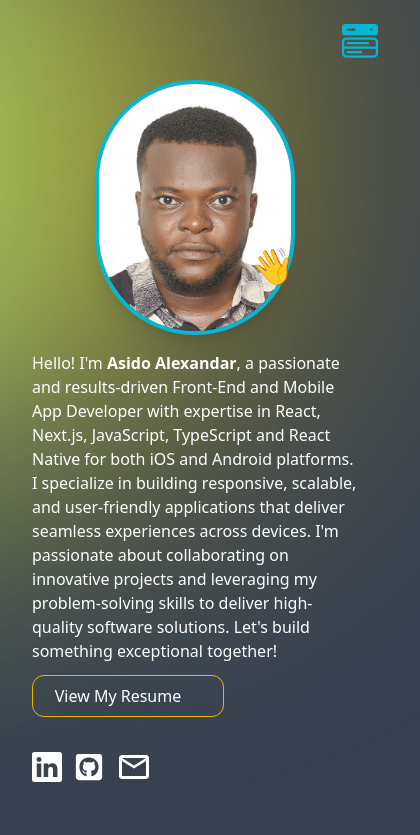
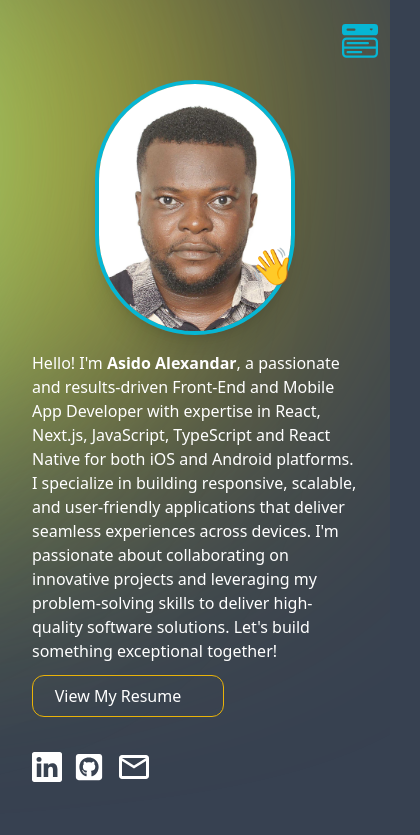
Before and after one commit to lexxAsido/portfolio, a Next.js app: page / in a window 390 px wide. Shown: the top 835 px of the page, 420 px wide, since content can reach past the window. Built offline with nearby package versions, Linux system fonts and the light colour scheme.

Commit message:
new designs

```diff
--- a/app/page.jsx
+++ b/app/page.jsx
@@ -8,7 +8,7 @@ import Skills from "@/components/Skills";
 
 export default function Home() {
   return (
-    <main className="flex flex-col items-center px-4 scroll-mt-28">
+    <main className="flex flex-col items-center px-4 scroll-mt-28 max-w-full overflow-hidden">
       <Intro/>
       <SectionDivider/>
       <About/>
--- a/components/Projects.jsx
+++ b/components/Projects.jsx
@@ -28,7 +28,7 @@ const Projects = () => {
             exit={{ opacity: 0, x: index < 3 ? 100 : -100 }} // Slide-out effect
             transition={{ duration: 0.7, ease: "easeOut" }}
             viewport={{ once: false, amount: 0.2 }} // Reactivate animations when in/out of view
-            className="w-[450px] h-[800px] p-5 bg-gray-600 shadow-lg rounded-xl flex flex-col justify-between"
+            className="md:w-[450px] md:h-[800px] p-5 bg-gray-600 shadow-lg rounded-xl flex flex-col justify-between"
           >
             <Image
               src={project.img}
```
